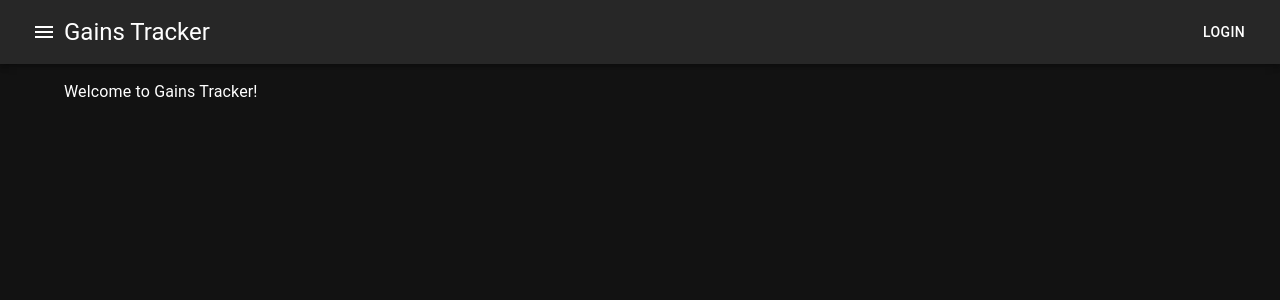
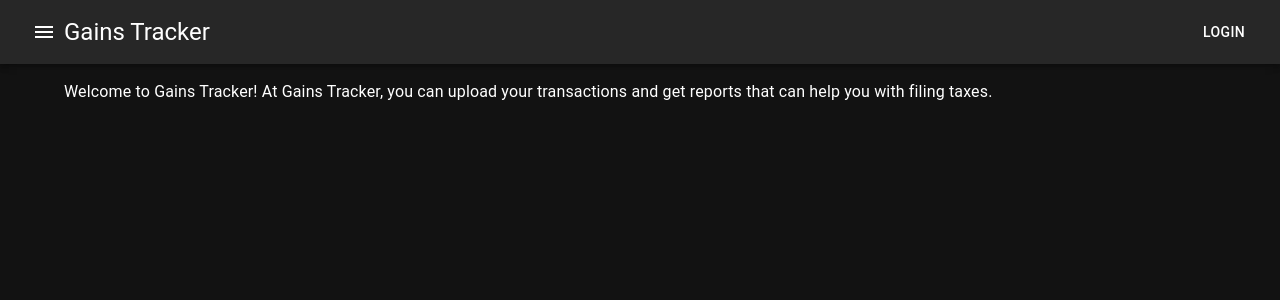
Before and after one commit to travishbates/ECE-528-Term-Project-v2, a React (Vite) app in the folder gains-tracker-ui/: page / in a window 1280 px wide. Shown: the top 300 px of the page. Built offline with nearby package versions, Linux system fonts and the light colour scheme; no server answers.

Commit message:
Correct syntax error.

```diff
--- a/gains-tracker-ui/src/App.jsx
+++ b/gains-tracker-ui/src/App.jsx
@@ -67,7 +67,7 @@ const App = () => {
         <Container>
             <Routes>
                 <Route path="/" element={<p>
-                    Welcome to Gains Tracker!
+                    Welcome to Gains Tracker! At Gains Tracker, you can upload your transactions and get reports that can help you with filing taxes.
                 </p>}/>
                 <Route path="/transactions" element={<TransactionTable></TransactionTable>}/>
                 <Route path="/reports" element={<Reports></Reports>}/>
```
Also changed, not shown: 1 other file (tests, documents, lock files or other folders).
